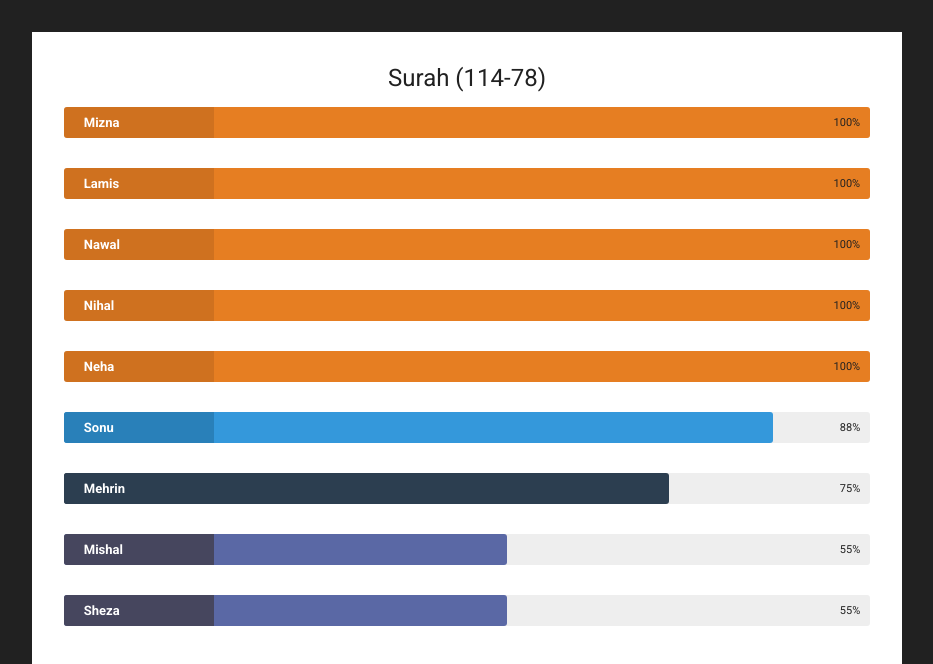
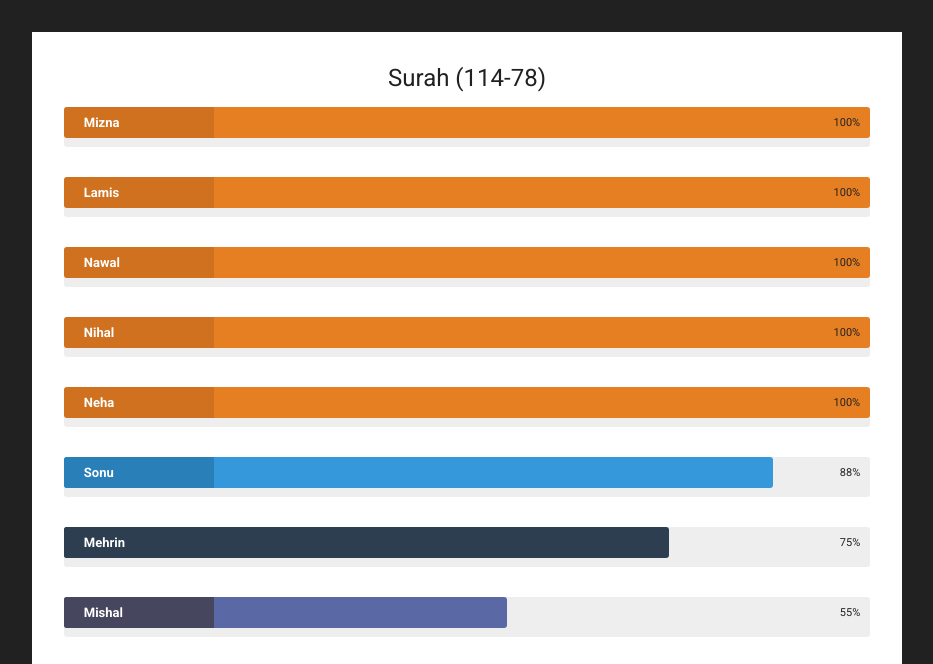
Before and after one commit to farookquisar/12__QuranHifz_RK, a plain HTML site: page index.html in a window 1280 px wide. Shown: the part 121-785 px from the top of the page, without its empty margins (173-1106 px from the left). Drawn offline with Linux system fonts and the light colour scheme.

Commit message:
Update style1.css
v3

```diff
--- a/css/style1.css
+++ b/css/style1.css
@@ -113,7 +113,7 @@ input[type="submit"],.w3layouts_copyright p a{
   margin: 15px 0;
   width: 100%;
   background: #eee;
-  height: 31px;
+  height: 40px;
   border-radius: 3px;
   width: 100%;
 }
```
